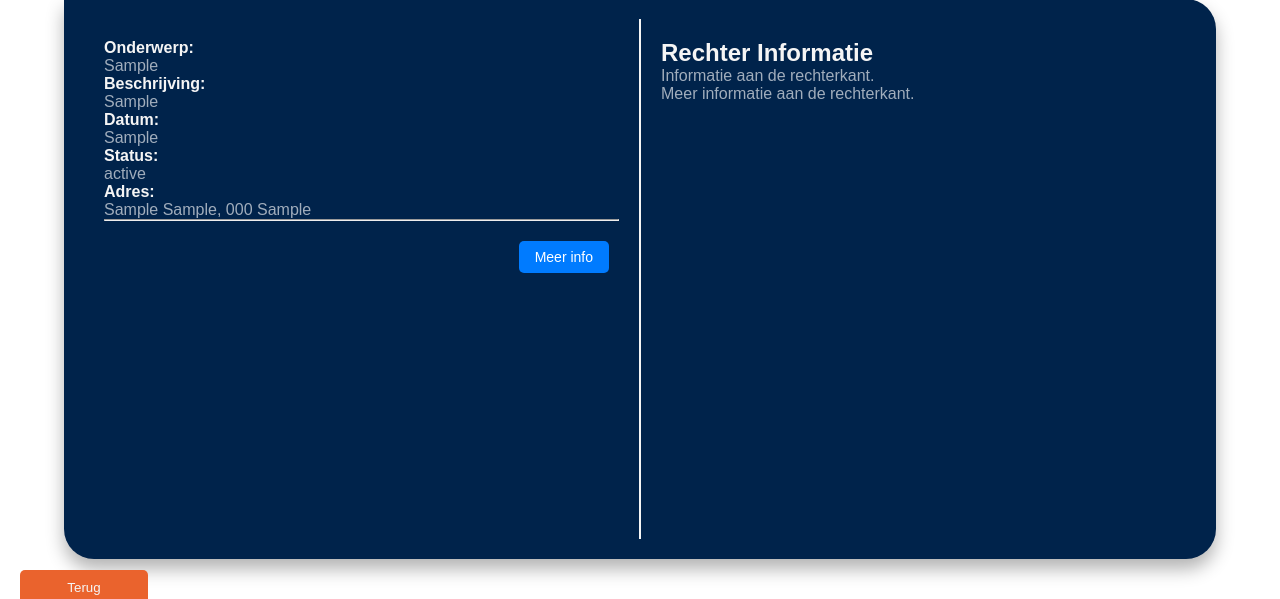
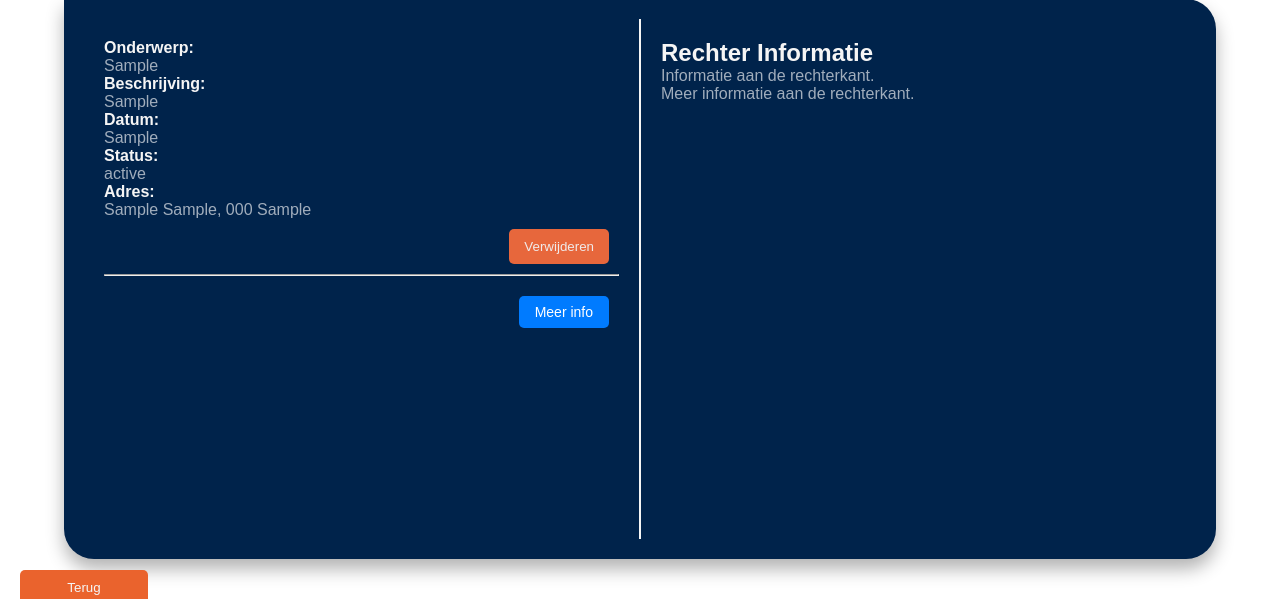
Before and after one commit to Wadih2006/Examen_Intergarde_official, a PHP site: page /noord-brabant.php in a window 1280 px wide. Shown: the part 175-774 px from the top of the page. Run offline with PHP 8.4, Linux system fonts and the light colour scheme; the visitor is signed in with stand-in values (Sample User, id 1); tables that the repository leaves empty or names only in its code hold one stand-in row (values such as "Sample post"); some web fonts are replaced.

Commit message:
update Noord Brabant

```diff
--- a/meldingen/noord-brabant.php
+++ b/meldingen/noord-brabant.php
@@ -92,8 +92,15 @@ if (!$result) {
                             echo "<p>" . $row['status'] . "</p>";
                             echo "<p><strong>Adres:</strong></p>";
                             echo "<p>" . $row['straatnaam'] . " " . $row['huisnummer'] . ", " . $row['postcode'] . " " . $row['plaats'] . "</p>";
-                            echo "<hr>";
-                        echo "</div>";
+                            // Nieuwe div voor de verwijderknop om uitlijning mogelijk te maken
+                    echo "<div class='btn-delete-container'>";
+                    echo "<a href='delete_melding.php?melding_id=" . $row['id'] . "' onclick=\"return confirm('Weet u zeker dat u deze melding wilt verwijderen?');\">";
+                    echo "<button class='btn-delete'>Verwijderen</button>";
+                    echo "</a>";
+                    echo "</div>";
+
+                    echo "<hr>";
+                    echo "</div>";
                     }
                 ?>
 
```
